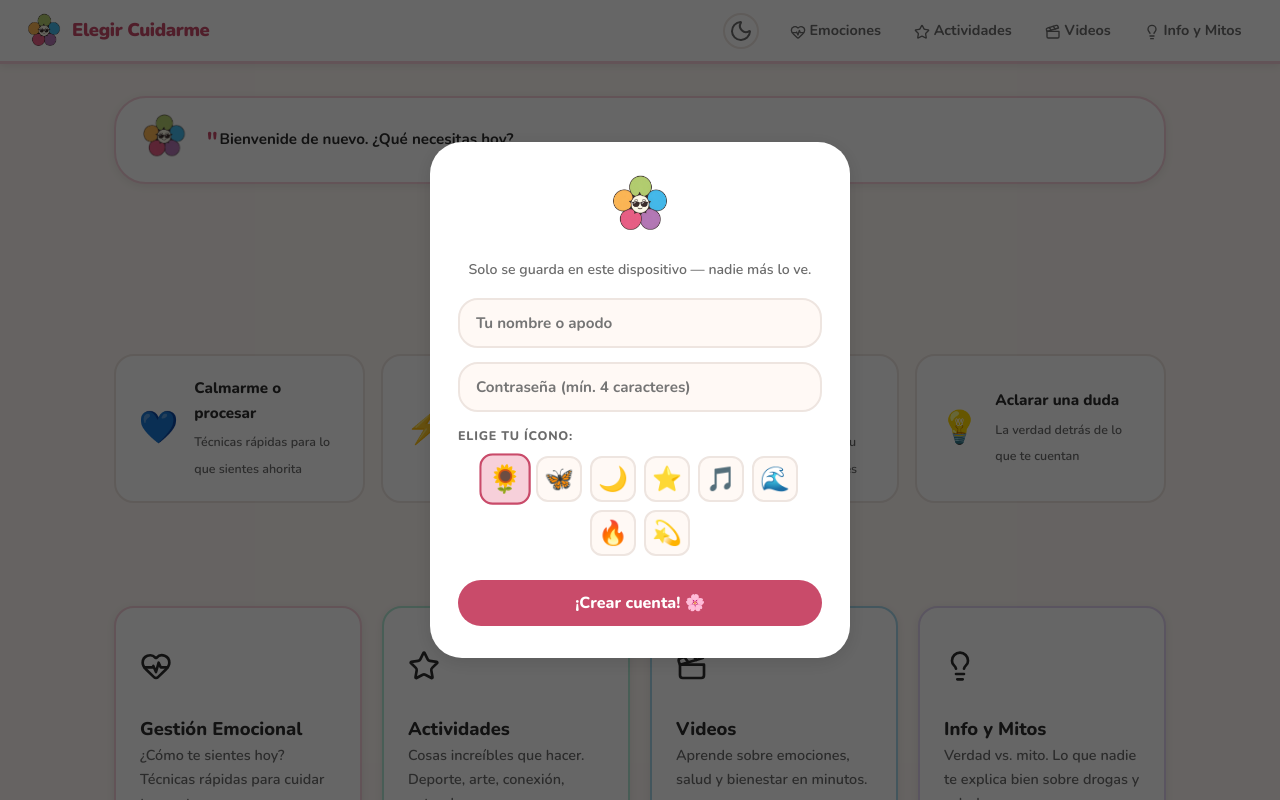
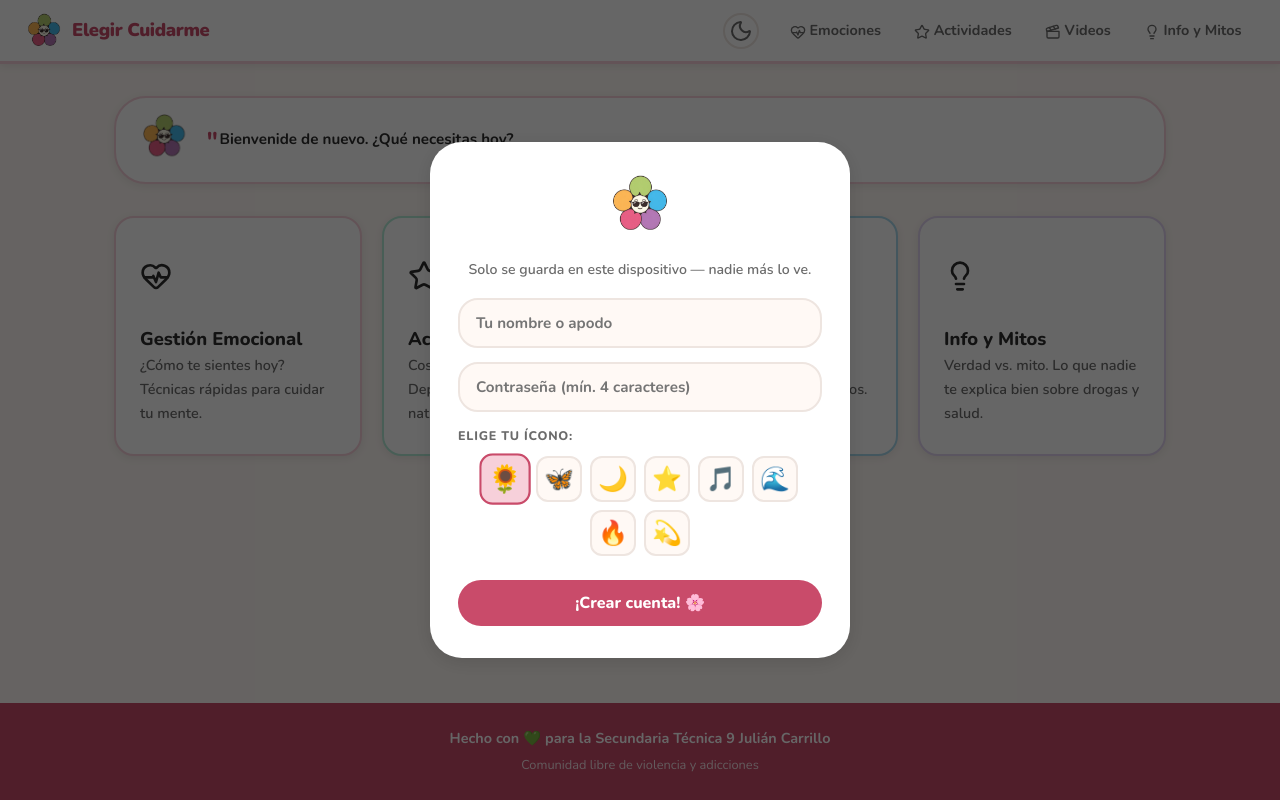
Before and after one commit to whoismiranda2/Elegir-cuidarme, a Flask app: page / in a window 1280 px wide. Run offline with Flask 3, Linux system fonts and the light colour scheme.

Commit message:
Quitar sección de elección rápida del inicio
Se elimina la pantalla "¿Qué necesitas hoy?" con botones de emoji.
El inicio queda con Flora + el grid de módulos con iconos Lucide.

Co-Authored-By: Claude Sonnet 4.6 <noreply@anthropic.com>

```diff
--- a/templates/pages/index.html
+++ b/templates/pages/index.html
@@ -9,47 +9,7 @@
   <div class="mascot-speech"><span id="mascotMsg">Cargando...</span></div>
 </div>
 
-<!-- Pantalla de bienvenida -->
-<section class="welcome-section">
-  <h2 class="welcome-question">¿Qué necesitas hoy?</h2>
-
-  <div class="welcome-choices">
-    <a href="{{ url_for('emociones') }}" class="choice-btn coral">
-      <span class="choice-icon">💙</span>
-      <div>
-        <strong>Calmarme o procesar</strong>
-        <small>Técnicas rápidas para lo que sientes ahorita</small>
-      </div>
-    </a>
-
-    <a href="{{ url_for('actividades') }}" class="choice-btn verde">
-      <span class="choice-icon">⚡</span>
-      <div>
-        <strong>Hacer algo diferente</strong>
-        <small>Actividades que te cargan de energía</small>
-      </div>
-    </a>
-
-    <a href="{{ url_for('videos') }}" class="choice-btn azul">
-      <span class="choice-icon">🎬</span>
-      <div>
-        <strong>Aprender algo nuevo</strong>
-        <small>Videos cortos sobre tu mente y tus decisiones</small>
-      </div>
-    </a>
-
-    <a href="{{ url_for('info') }}" class="choice-btn lila">
-      <span class="choice-icon">💡</span>
-      <div>
-        <strong>Aclarar una duda</strong>
-        <small>La verdad detrás de lo que te cuentan</small>
-      </div>
-    </a>
-  </div>
-</section>
-
-<!-- Grid completo de módulos (navegación secundaria) -->
-<div class="modulos-label">o explora todo:</div>
+<!-- Grid de módulos -->
 <div class="modulos-grid">
   <a href="{{ url_for('emociones') }}" class="modulo-card coral">
     <span class="modulo-icon"><i data-lucide="heart-pulse"></i></span>
```
